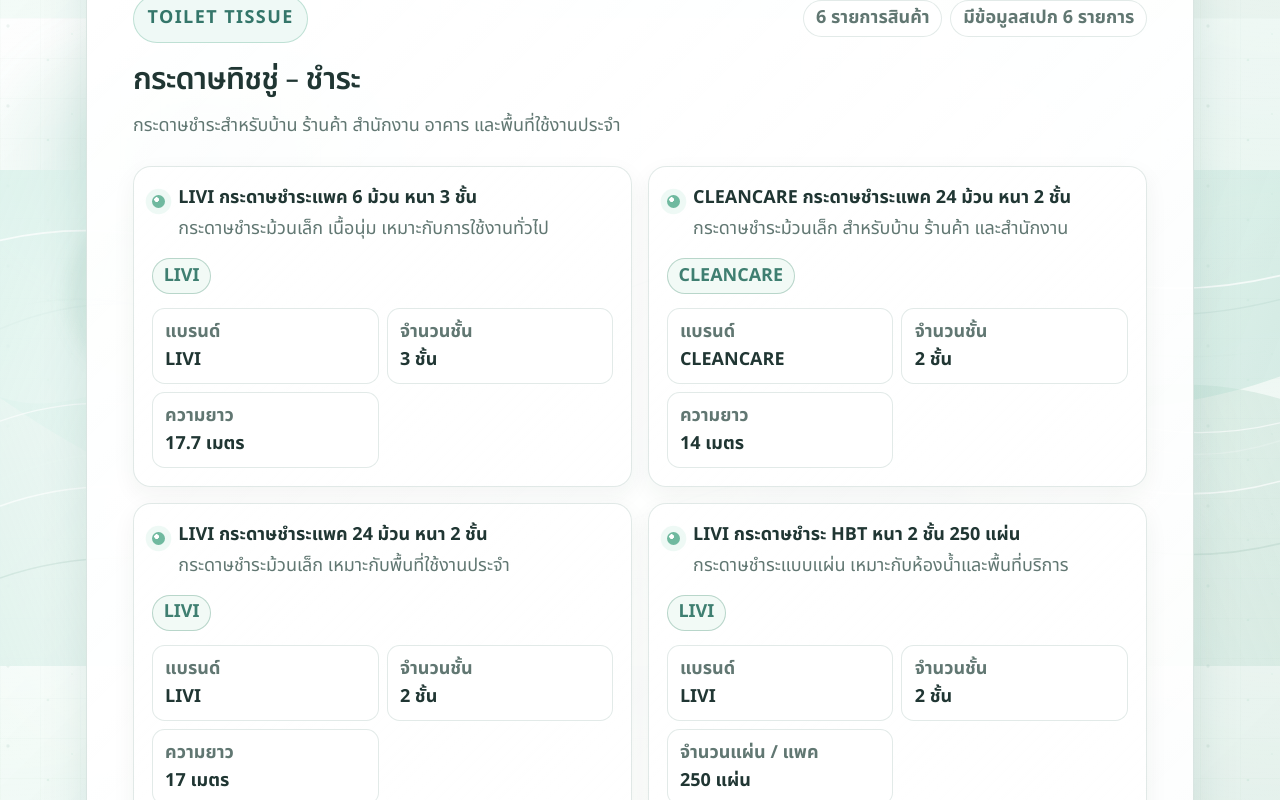
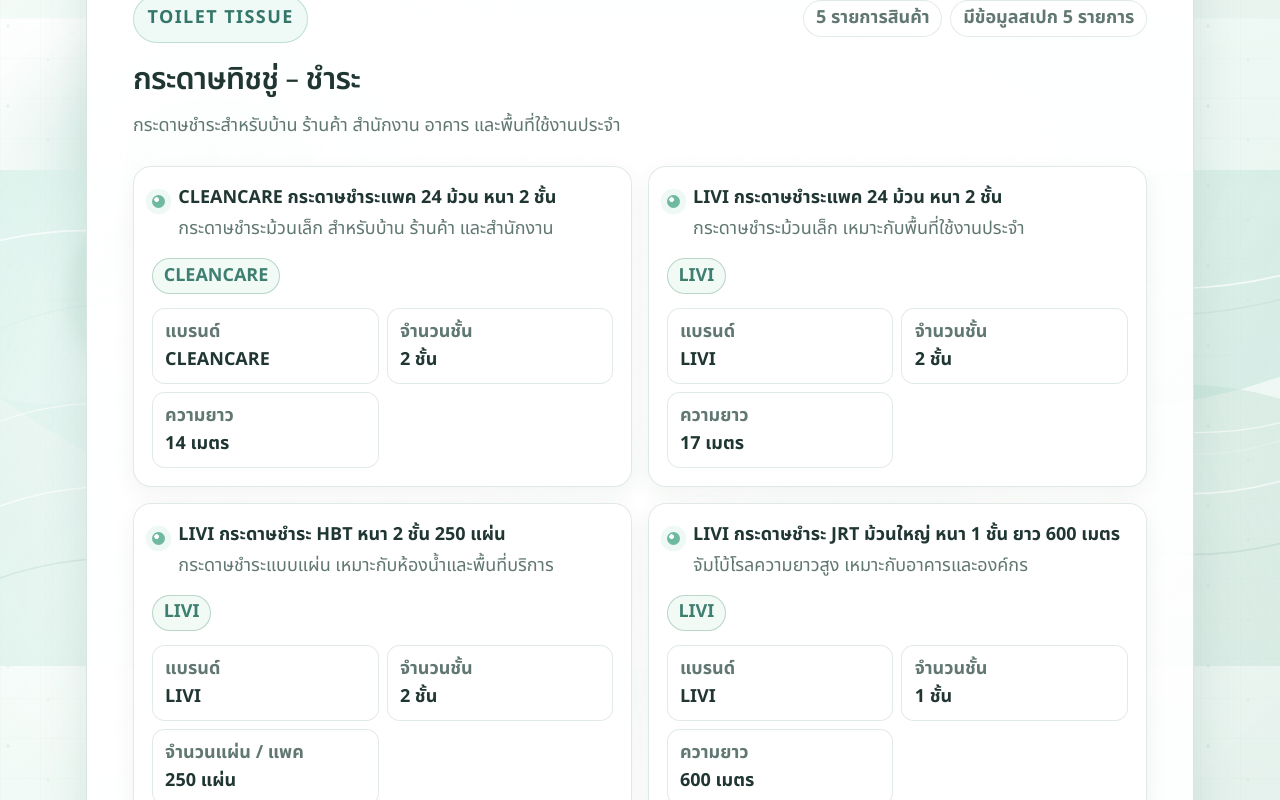
Before and after one commit to phataree-adminrayong/phataree, a Next.js app: page / in a window 1280 px wide. Shown: the part 2382-3182 px from the top of the page. Built offline with nearby package versions, Linux system fonts and the light colour scheme.

Commit message:
Update product data

```diff
--- a/src/app/sections/ProductsSection/productData.ts
+++ b/src/app/sections/ProductsSection/productData.ts
@@ -61,17 +61,6 @@
       },
     ],
     items: [
-      {
-        id: 'livi-standard-roll-3ply-6rolls-17-7m',
-        name: 'LIVI กระดาษชำระแพค 6 ม้วน หนา 3 ชั้น',
-        shortDescription:
-          'กระดาษชำระม้วนเล็ก เนื้อนุ่ม เหมาะกับการใช้งานทั่วไป',
-        specs: {
-          brand: 'LIVI',
-          ply: 3,
-          lengthMeter: 17.7,
-        },
-      },
       {
         id: 'cleancare-standard-roll-2ply-24rolls-14m',
         name: 'CLEANCARE กระดาษชำระแพค 24 ม้วน หนา 2 ชั้น',
```
